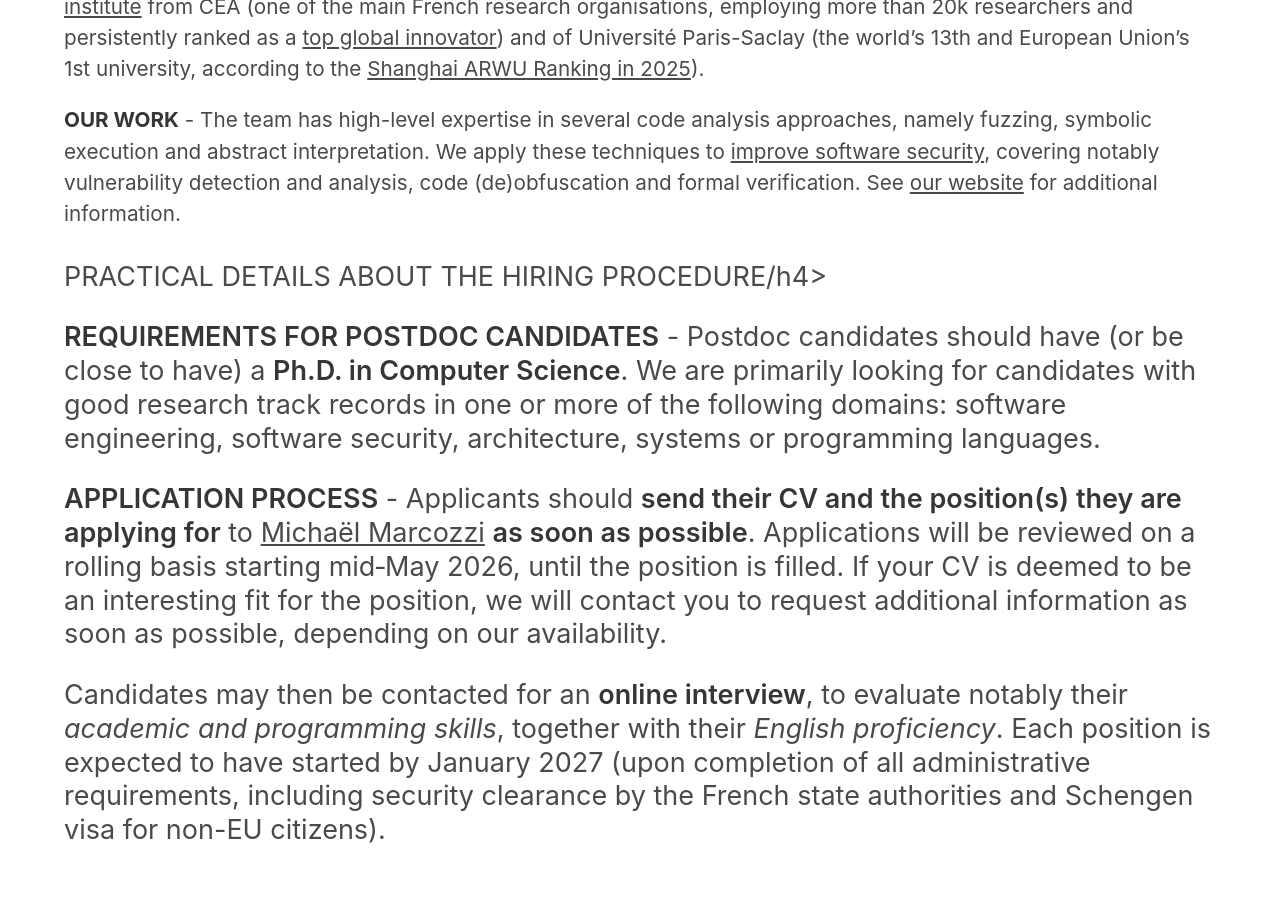
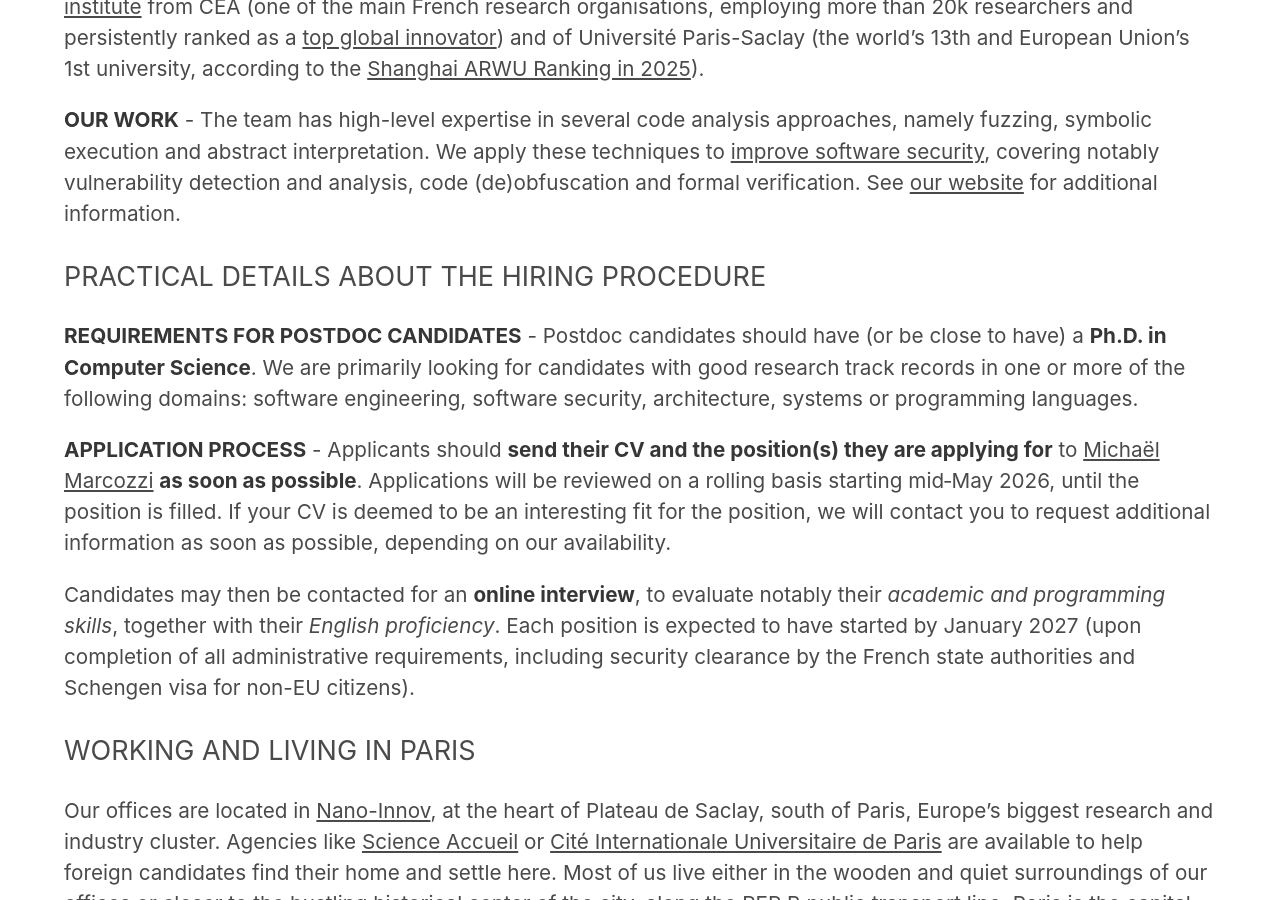
Before and after one commit to SECUBIC-PTCC/secubic-ptcc.github.io, a Jekyll site: the page built from jobs-cea.md, in a window 1280 px wide and 900 px high, scrolled down 642 px. Built offline with Jekyll 4.4.1, drawn with Linux system fonts in a browser that asks for light colours; nearby versions of some CDN libraries.

Commit message:
Job offer

```diff
--- a/_layouts/jobs-cea.html
+++ b/_layouts/jobs-cea.html
@@ -27,7 +27,7 @@ title: Applying and working with us
 <p><strong>OUR WORK</strong> - The team has high-level expertise in several code analysis approaches, namely fuzzing, symbolic execution and abstract interpretation. We apply these techniques to <a href="https://binsec.github.io/achievements">improve software security</a>, covering notably vulnerability detection and analysis, code (de)obfuscation and formal verification. See <a href="https://binsec.github.io">our website</a> for additional information. </p>
 
 <br>
- <h4 class="subtitle is-4" id="practical-details-about-the-hiring-procedure-and-the-position">PRACTICAL DETAILS ABOUT THE HIRING PROCEDURE/h4>
+ <h4 class="subtitle is-4" id="practical-details-about-the-hiring-procedure-and-the-position">PRACTICAL DETAILS ABOUT THE HIRING PROCEDURE</h4>
 
  <p><strong>REQUIREMENTS FOR POSTDOC CANDIDATES</strong> - Postdoc candidates should have (or be close to have) a <strong>Ph.D. in Computer Science</strong>. We are primarily looking for candidates with good research track records in one or more of the following domains: software engineering, software security, architecture, systems or programming languages. </p>
 
```
